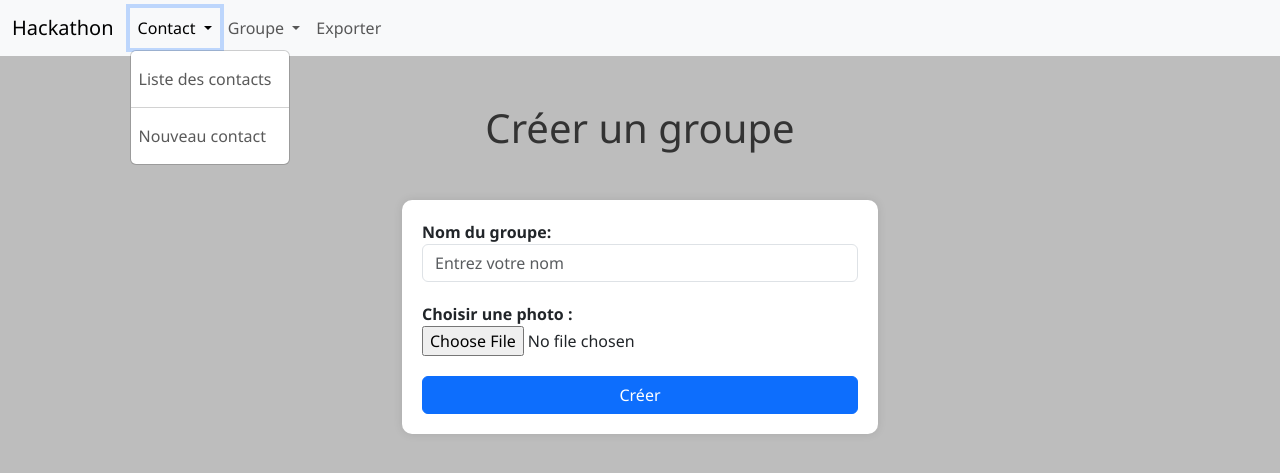
After one commit to Jferndes/Python_Project_Hackathon, a Flask app: page /groupes/new in a window 1280 px wide, after a click on "Contact". The commit adds this page. Shown: the top 473 px of the page. Run offline with Flask 3, Linux system fonts and the light colour scheme.

Commit message:
Ajout des fonctionalités groupes

```diff
--- a/main.py
+++ b/main.py
@@ -10,17 +10,6 @@ app.secret_key = 'test'
 @app.get("/")
 def index():
     return render_template('index.html')
-
-
-# Définir la route pour afficher la liste des groupes
-@app.route("/groupes")
-def liste_groupes():
-    # Récupération de tout les groupes
-    query = "SELECT * FROM Groupe"
-    groupes = recup_bdd(query)
-
-    # Rendu du modèle avec les données récupérées
-    return render_template('liste_groupes.html', groupes=groupes)
 
 
 @app.route("/contacts")
@@ -122,6 +111,101 @@ def delete_contact(contactId):
         return redirect(url_for('liste_contacts'))
 
 
+# Définir la route pour afficher la liste des groupes
+@app.route("/groupes")
+def liste_groupes():
+    # Récupération de tout les groupes
+    query = "SELECT * FROM Groupe"
+    groupes = recup_bdd(query)
+
+    # Rendu du modèle avec les données récupérées
+    return render_template('groupeList.html', groupes=groupes)
+
+
+@app.route("/groupes/new",  methods=['POST', 'GET'])
+def ajouter_groupe():
+    if request.method == 'POST':
+        # Récupération des informations du formulaire
+        nom = request.form['nom']
+        photo = request.form['photo']
+
+        # Requête dans la base de données
+        query = '''
+            INSERT INTO Groupe (nom_de_groupe, photo_groupe, created_date, updated_date)
+            VALUES ('{}', '{}', '{}', '{}')
+        '''.format(nom, photo, now(), now())
+        action_bdd(query)
+
+        # Redirection vers la liste des groupes avec message de confirmation
+        flash("Le groupe a été créé", "success")
+        return redirect(url_for('liste_groupes'))
+
+    elif request.method == 'GET':
+        return render_template('groupeNew.html')
+
+@app.route("/groupes/<int:groupeId>/edit", methods=['GET', 'POST'])
+def edit_groupe(groupeId):
+    # Récupération du groupe
+    query = "SELECT * FROM Groupe WHERE id_groupe = {}".format(groupeId)
+    groupe = recup_bdd(query, True)
+
+    if request.method == 'GET':
+        if groupe:
+            return render_template('groupeEdit.html', groupe=groupe)
+
+    elif request.method == 'POST':
+        # Vérification de modification des valeurs
+        i = 1
+        doUpdate = False
+        for key in request.form:
+            if request.form[key] != groupe[i]:
+                doUpdate = True
+            i += 1
+
+        if doUpdate:
+            # Récupération des informations du formulaire
+            nom = request.form['nom']
+            photo = request.form['photo']
+
+            # Requête dans la base de données
+            query = '''
+                        UPDATE Groupe
+                        SET nom='{}', photo_groupe='{}', updated_date='{}'
+                        WHERE id_groupe='{}'
+                    '''.format(nom, photo, now(), groupeId)
+            action_bdd(query)
+
+            # Message de confirmation
+            flash("Le groupe a été modifié", "warning")
+
+        # Redirection vers la liste des groupes
+        return redirect(url_for('liste_groupes'))
+
+
+@app.route("/groupes/<int:groupeId>/delete", methods=['GET', 'POST'])
+def delete_groupe(groupeId):
+    if request.method == 'GET':
+        # Récupération du contact
+        query = "SELECT * FROM Groupe WHERE id_groupe = '{}'".format(groupeId)
+        groupe = recup_bdd(query, True)
+
+        if groupe:
+            return render_template('groupeDelete.html', groupe=groupe)
+
+    elif request.method == 'POST':
+        # Requête dans la base de données (suppression du groupe)
+        query = "DELETE FROM Groupe WHERE id_groupe = '{}'".format(groupeId)
+        action_bdd(query)
+
+        # Requête dans la base de données (suppression des liens avec les contacts)
+        query = "DELETE FROM Appartenir WHERE id_groupe = '{}'".format(groupeId)
+        action_bdd(query)
+
+        # Redirection vers la liste des groupes avec message de confirmation
+        flash("Le groupe a été supprimé", "danger")
+        return redirect(url_for('liste_groupes'))
+
+
 # Route pour l'export CSV
 @app.route('/export_csv')
 def export_csv():
--- /dev/null
+++ b/templates/groupeNew.html
@@ -0,0 +1,24 @@
+<!-- Page de création d'un groupe  -->
+{% extends "layout/base.html" %}
+
+{% block title %}Création d'un groupe{% endblock %}
+
+{% block content %}
+    {% include 'layout/navbar.html' %}
+    <h1 class="mt-5"">Créer un groupe</h1>
+
+    <!-- Formulaire d'un contact -->
+    <div class="container mt-5 mb-5">
+    <form action="" method="POST">
+        <div class="form-group">
+            <label for="nom">Nom du groupe:</label>
+            <input type="text" class="form-control" id="nom" name="nom" placeholder="Entrez votre nom" required>
+        </div>
+        <div class="form-group">
+            <label for="photo">Choisir une photo :</label>
+            <input type="file" class="form-control-file" id="photo" name="photo" required>
+        </div>
+        <button type="submit" class="btn btn-primary">Créer</button>
+    </form>
+</div>
+{% endblock %}
--- a/templates/layout/navbar.html
+++ b/templates/layout/navbar.html
@@ -2,7 +2,9 @@
 <nav class="navbar navbar-expand-lg navbar-light bg-light">
     <div class="container-fluid">
         <!-- Marque et bascule du bouton -->
-        <a class="navbar-brand" href="{{ url_for('index') }}">Hackathon</a>
+        <a class="navbar-brand" href="{{ url_for('index') }}">
+            Hackathon
+        </a>
         <button class="navbar-toggler" type="button" data-toggle="collapse" data-target="#navbarNav" aria-controls="navbarNav" aria-expanded="false" aria-label="Toggle navigation">
             <span class="navbar-toggler-icon"></span>
         </button>
@@ -10,14 +12,25 @@
         <!-- Liens de navigation -->
         <div class="collapse navbar-collapse" id="navbarNav">
             <ul class="navbar-nav ml-auto">
-                <li class="nav-item active">
-                    <a class="nav-link" href="{{ url_for('ajouter_contact') }}">Ajouter des contacts</a>
+                <li class="nav-item dropdown">
+                    <a class="nav-link dropdown-toggle" href="#" role="button" data-bs-toggle="dropdown" aria-expanded="false">
+                    Contact
+                    </a>
+                    <ul class="dropdown-menu"><li>
+                        <li><a class="nav-link" href="{{ url_for('liste_contacts') }}">Liste des contacts</a></li>
+                        <li><hr class="dropdown-divider"></li>
+                        <li><a class="nav-link" href="{{ url_for('ajouter_contact') }}">Nouveau contact</a></li>
+                    </ul>
                 </li>
-                <li class="nav-item">
-                    <a class="nav-link" href="{{ url_for('liste_contacts') }}">Liste des Contacts</a>
-                </li>
-                <li class="nav-item">
-                    <a class="nav-link" href="{{ url_for('liste_groupes') }}">Liste des Groupes</a>
+                <li class="nav-item dropdown">
+                    <a class="nav-link dropdown-toggle" href="#" role="button" data-bs-toggle="dropdown" aria-expanded="false">
+                    Groupe
+                    </a>
+                    <ul class="dropdown-menu"><li>
+                        <li><a class="nav-link" href="{{ url_for('liste_groupes') }}">Liste des groupes</a></li>
+                        <li><hr class="dropdown-divider"></li>
+                        <li><a class="nav-link" href="{{ url_for('ajouter_groupe') }}">Nouveau groupe<groupe></groupe></a></li>
+                    </ul>
                 </li>
                 <li class="nav-item">
                     <a class="nav-link" href="{{ url_for('export_csv') }}">Exporter</a>
```
Also changed, not shown: templates/contactDelete.html (+10 -7 lines), templates/contactEdit.html (+9 -7 lines), templates/contactList.html (+4 -3 lines), templates/contactNew.html (+4 -5 lines), templates/groupeDelete.html (added, +20 -0 lines), templates/groupeEdit.html (added, +24 -0 lines), templates/groupeList.html (renamed from templates/liste_groupes.html, +21 -1 lines), hackathon_bdd.sqlite, images/logo_ece.jpeg (added), 1 other file.
